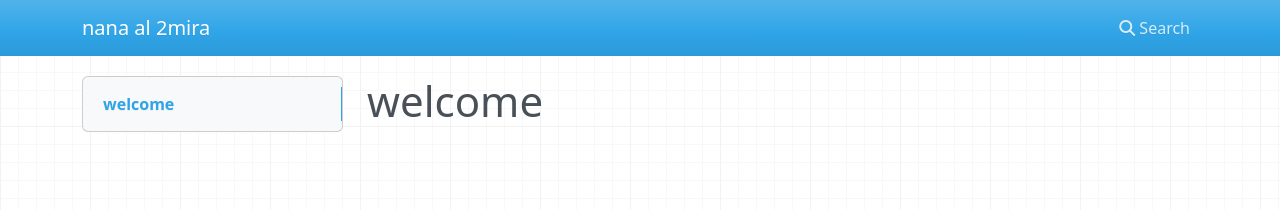
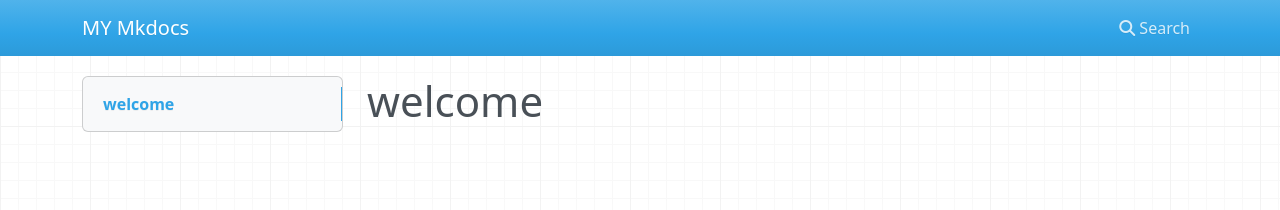
Before and after one commit to Sharbal-Shuker/mkdocs_test, an MkDocs documentation site: the page built from docs/index.md, in a window 1280 px wide. Shown: the top 210 px of the page. Built offline with MkDocs 1.6.1, drawn with Linux system fonts in a browser that asks for light colours; nearby versions of some CDN libraries.

Commit message:
Update mkdocs.yml

```diff
--- a/mkdocs.yml
+++ b/mkdocs.yml
@@ -1 +1 @@
-site_name: nana al 2mira
+site_name: MY Mkdocs
```
